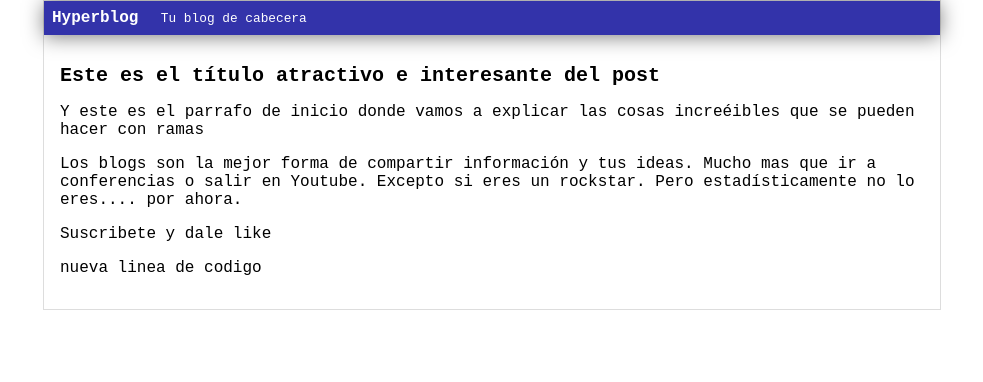
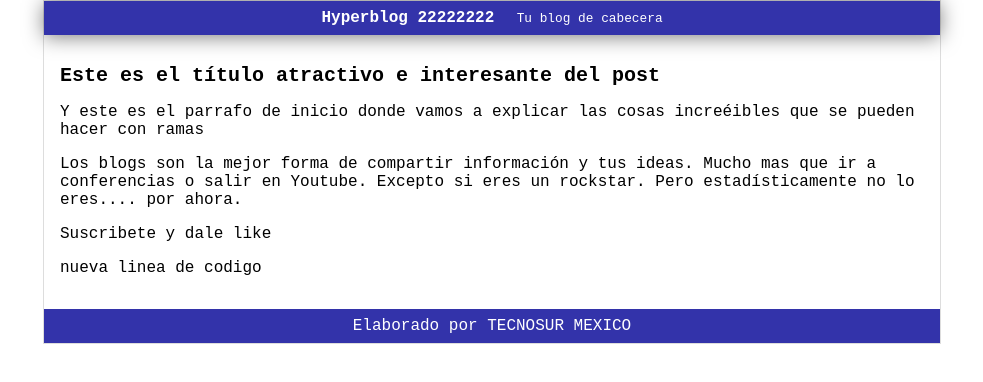
Before and after one commit to dampDev/blogDaniel, a plain HTML site: page daniel.html in a window 1280 px wide. Shown: the whole page, without its empty margins (148-1131 px from the left). Drawn offline with Linux system fonts and the light colour scheme.

Commit message:
cambio footer y titulo hy

```diff
--- a/css/estilos.css
+++ b/css/estilos.css
@@ -16,6 +16,7 @@ body
     font-weight: bold;
     margin: 0;
     padding: 0.5em;
+    text-align: center;
 }
 
 #cabecera #tagline
@@ -23,6 +24,7 @@ body
     padding: 0 0 0 1em;
     font-weight: normal;
     font-size: 0.8em;
+    text-align: center;
 }
 
 #container
@@ -42,3 +44,10 @@ body
 {
     padding: 1em;
 }
+#footer
+{
+    background: #33A;
+    color: white;
+    text-align: center;
+    padding: 0.5em;
+}
--- a/daniel.html
+++ b/daniel.html
@@ -6,7 +6,7 @@
     <body>
         <div id="container">
             <div id="cabecera">
-                Hyperblog
+                Hyperblog 22222222
                 <span id="tagline">Tu blog de cabecera</span>
             </div>
             <div id="post">
@@ -16,6 +16,9 @@
                 <p>Suscribete y dale like</p>
                 <p>nueva linea de codigo</p>
             </div>
+            <div id="footer">
+                Elaborado por TECNOSUR MEXICO
+            </div>
         </div>
     </body>
 </html>
```
